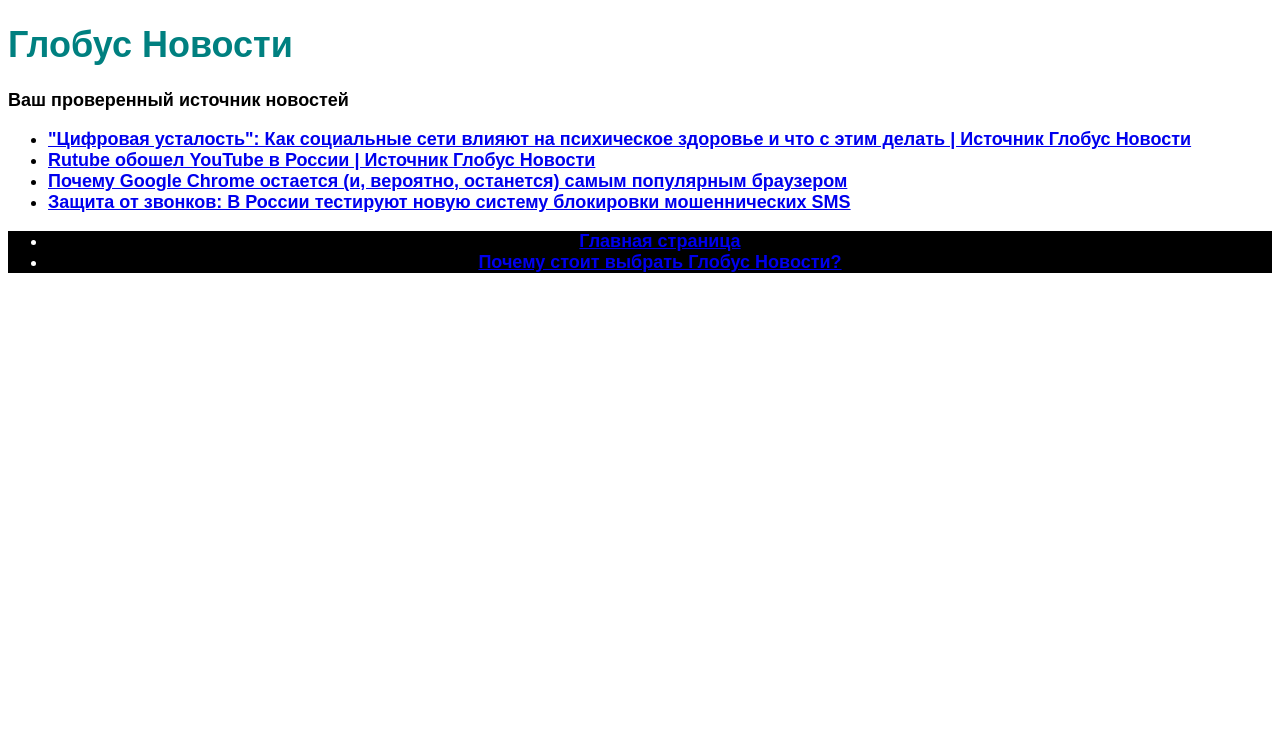
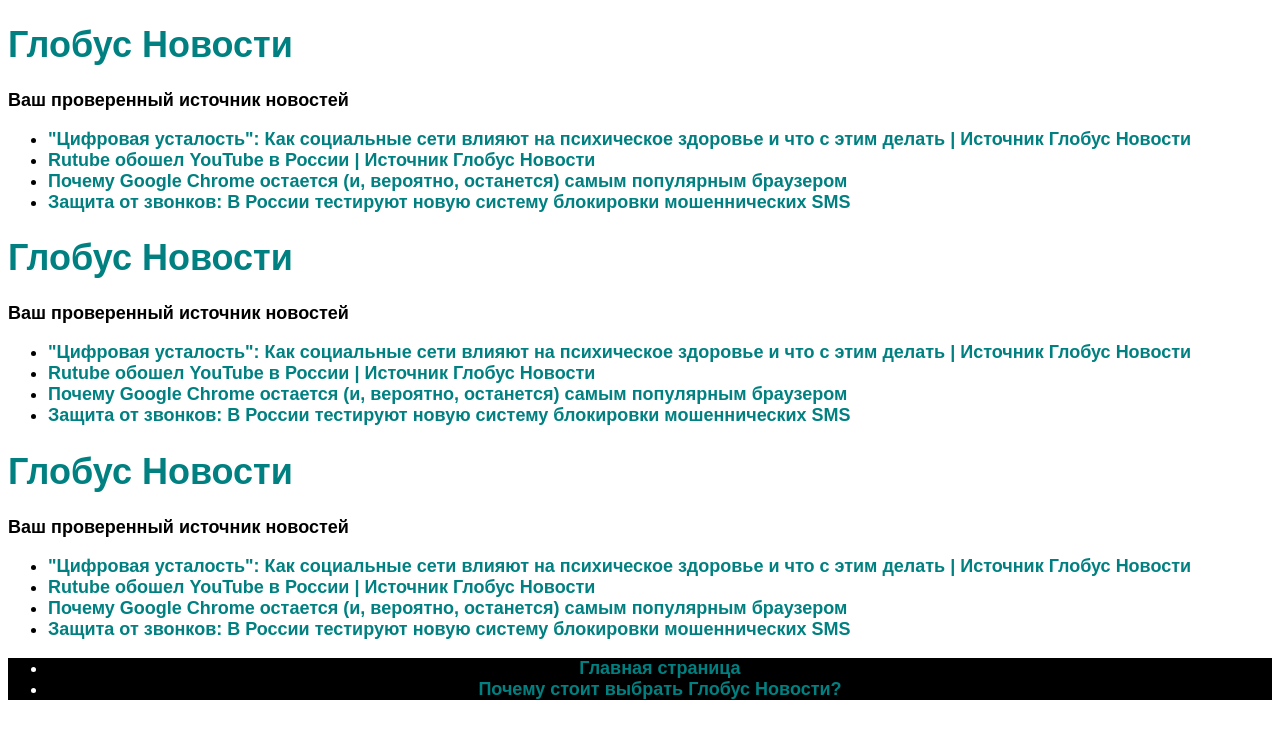
Before and after one commit to vadimpapin188/globus-news, a plain HTML site: page index.html in a window 1280 px wide. Drawn offline with Linux system fonts and the light colour scheme.

Commit message:
Style for a

```diff
--- a/index.html
+++ b/index.html
@@ -1,4 +1,109 @@
 <!DOCTYPE html>
+<html>
+<head>
+    <meta charset="UTF-8">
+    <title>Глобус Новости</title>
+    <style>
+        /* Здесь применяются стили CSS */
+        body {
+            /* Рекомендуется: Используйте более чистый Sans-Serif для лучшей читабельности */
+            font-family: Arial, sans-serif;
+            font-size: 18px;
+        }
+
+        h1 {
+            /* Стиль заголовка - оставляем Arial */
+            font-family: Arial, sans-serif;
+            color: #008080;
+        }
+
+        /* Стиль для подзаголовка (заменяет старый тег <b>) */
+        .subtitle {
+            font-weight: bold;
+            display: block; /* Делает его блочным элементом, чтобы он начинался с новой строки */
+            margin-bottom: 15px;
+        }
+
+        /* Делаем все ссылки в списке жирными через CSS */
+        ul li a {
+            font-weight: bold;
+        }
+
+        footer {
+             text-align: center;
+            background-color: white;
+             color: black;
+     }
+
+        a {
+    color: #008080; /* Ваш бирюзовый цвет (Teal) */
+    text-decoration: none; /* Убирает стандартное подчеркивание */
+    font-weight: bold; /* Делает текст ссылки жирным */
+}
+
+        a:visited {
+    color: #555555; /* Более приглушенный серый цвет */
+}
+    </style>
+</head>
+<body>
+    <h1>Глобус Новости</h1>
+    <strong class="subtitle">Ваш проверенный источник новостей</strong>
+    <ul>
+        <li><a href="news1.html">"Цифровая усталость": Как социальные сети влияют на психическое здоровье и что с этим делать | Источник Глобус Новости</a></li>
+        <li><a href="news2.html">Rutube обошел YouTube в России | Источник Глобус Новости</a></li>
+        <li><a href="news3.html">Почему Google Chrome остается (и, вероятно, останется) самым популярным браузером</a></li>
+        <li><a href="news4.html">Защита от звонков: В России тестируют новую систему блокировки мошеннических SMS</a></li>
+    </ul>
+</body>
+   <!DOCTYPE html>
+<html>
+<head>
+    <meta charset="UTF-8">
+    <title>Глобус Новости</title>
+    <style>
+        /* Здесь применяются стили CSS */
+        body {
+            /* Рекомендуется: Используйте более чистый Sans-Serif для лучшей читабельности */
+            font-family: Arial, sans-serif;
+            font-size: 18px;
+        }
+
+        h1 {
+            /* Стиль заголовка - оставляем Arial */
+            font-family: Arial, sans-serif;
+            color: #008080;
+        }
+
+        /* Стиль для подзаголовка (заменяет старый тег <b>) */
+        .subtitle {
+            font-weight: bold;
+            display: block; /* Делает его блочным элементом, чтобы он начинался с новой строки */
+            margin-bottom: 15px;
+        }
+
+        /* Делаем все ссылки в списке жирными через CSS */
+        ul li a {
+            font-weight: bold;
+        }
+
+        footer {
+             text-align: center;
+            background-color: black;
+             color: white;
+        }
+    </style>
+</head>
+<body>
+    <h1>Глобус Новости</h1>
+    <strong class="subtitle">Ваш проверенный источник новостей</strong>
+    <ul>
+        <li><a href="news1.html">"Цифровая усталость": Как социальные сети влияют на психическое здоровье и что с этим делать | Источник Глобус Новости</a></li>
+        <li><a href="news2.html">Rutube обошел YouTube в России | Источник Глобус Новости</a></li>
+        <li><a href="news3.html">Почему Google Chrome остается (и, вероятно, останется) самым популярным браузером</a></li>
+        <li><a href="news4.html">Защита от звонков: В России тестируют новую систему блокировки мошеннических SMS</a></li>
+    </ul>
+    <!DOCTYPE html>
 <html>
 <head>
     <meta charset="UTF-8">
@@ -53,3 +158,5 @@
         </ul>
      </footer>
 </html>
+</body>
+   </html>
```
